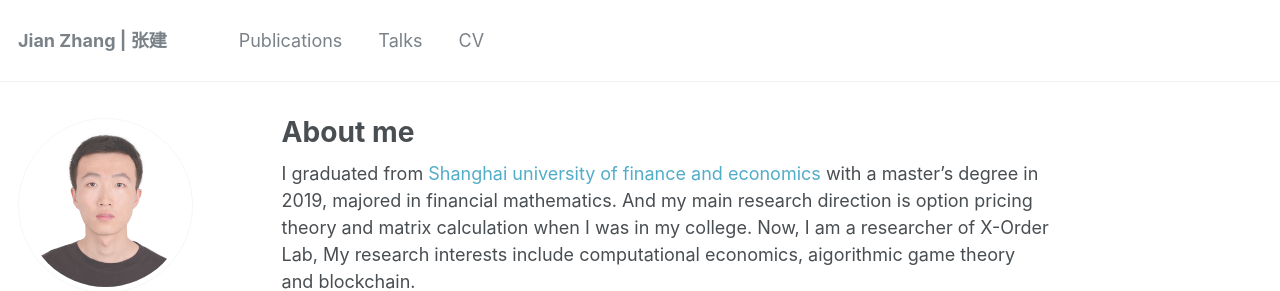
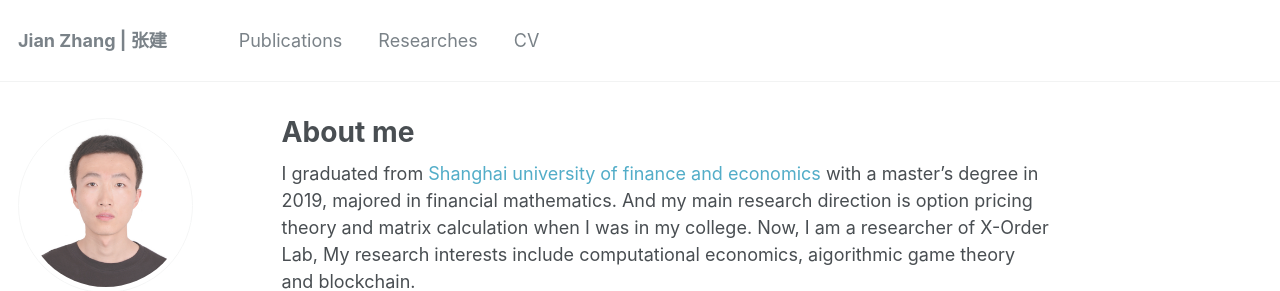
Before and after one commit to Leozhang404/home, a Jekyll site: the page built from _pages/about.md, in a window 1280 px wide. Shown: the top 291 px of the page. Built offline with Jekyll 4.4.1, drawn with Linux system fonts in a browser that asks for light colours; some web fonts are replaced.

Commit message:
Update navigation.yml
 add title: Researches

```diff
--- a/_data/navigation.yml
+++ b/_data/navigation.yml
@@ -3,8 +3,11 @@ main:
   - title: "Publications"
     url: /publications/
 
-  - title: "Talks"
-    url: /talks/
+  - title: "Researches"
+    url: /researches/
+
+  # - title: "Talks"
+  #  url: /talks/
 
   # - title: "Teaching"
   #   url: /teaching/
```
